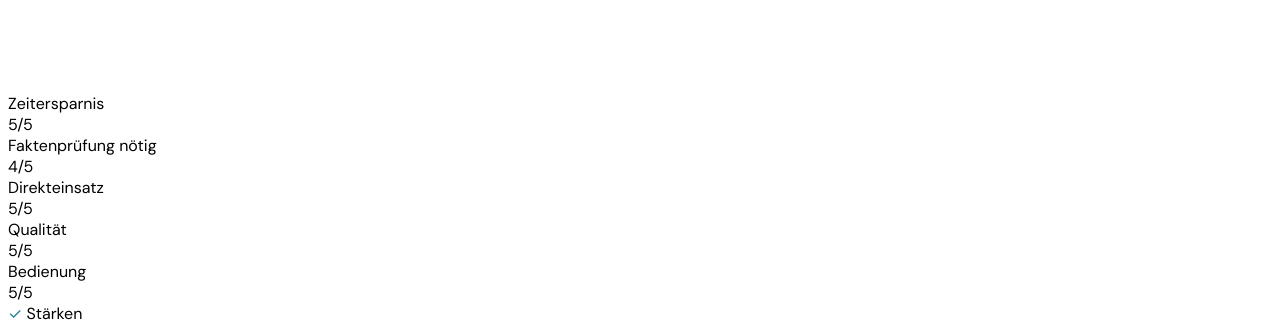
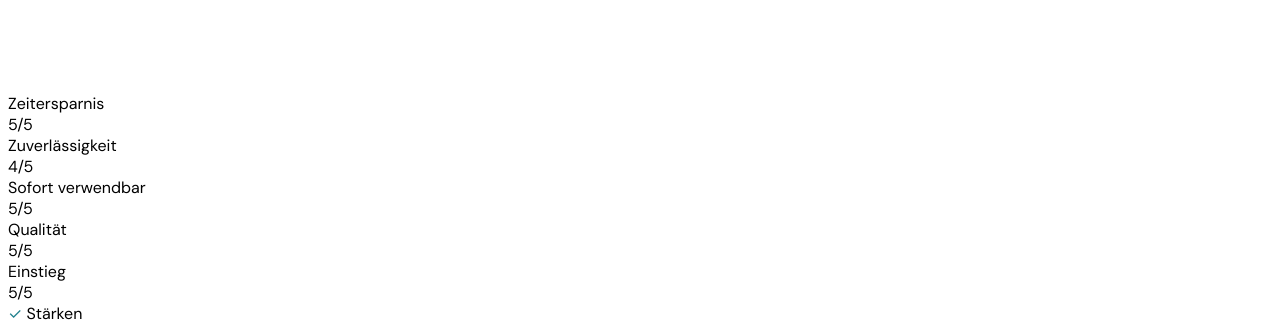
Before and after one commit to enialma/toolkompass, a React (Vite) app in the folder client/: page / in a window 1280 px wide. Shown: the part 2840-3172 px from the top of the page. Built offline with nearby package versions, Linux system fonts and the light colour scheme.

Commit message:
Add files via upload

```diff
--- a/client/src/data/comparisons.ts
+++ b/client/src/data/comparisons.ts
@@ -59,10 +59,10 @@ export const TOOLS: ToolMeta[] = [
 
 export const SCORE_LABELS: Record<keyof ScoreSet, { label: string; inverted?: boolean }> = {
   zeitersparnis:  { label: "Zeitersparnis" },
-  faktenpruefung: { label: "Faktenprüfung nötig", inverted: true },
-  direkteinsatz:  { label: "Direkteinsatz" },
+  faktenpruefung: { label: "Zuverlässigkeit", inverted: true },
+  direkteinsatz:  { label: "Sofort verwendbar" },
   qualitaet:      { label: "Qualität" },
-  einfachheit:    { label: "Bedienung" },
+  einfachheit:    { label: "Einstieg" },
 };
 
 export const CATEGORIES: CategoryData[] = [
```
